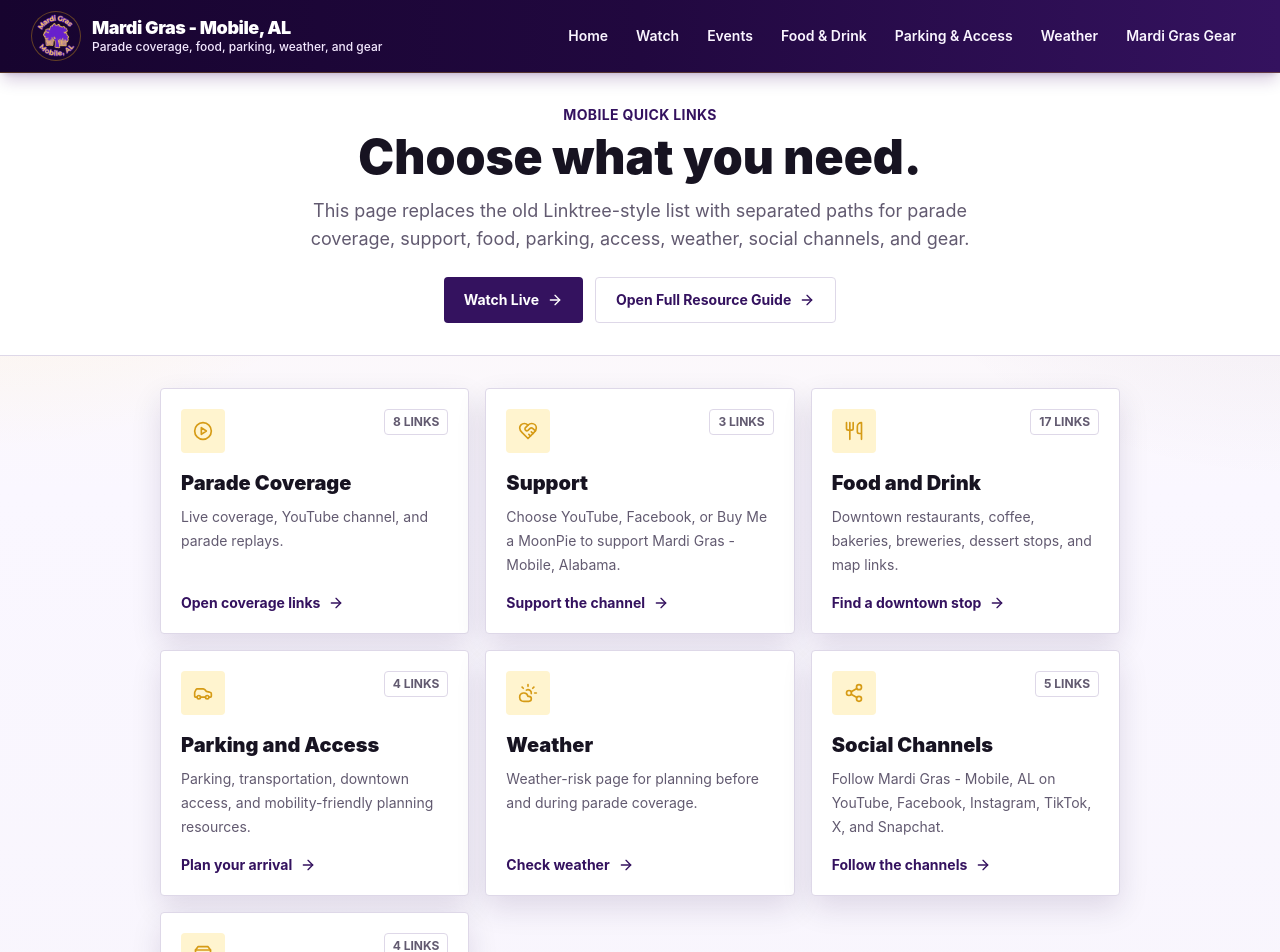
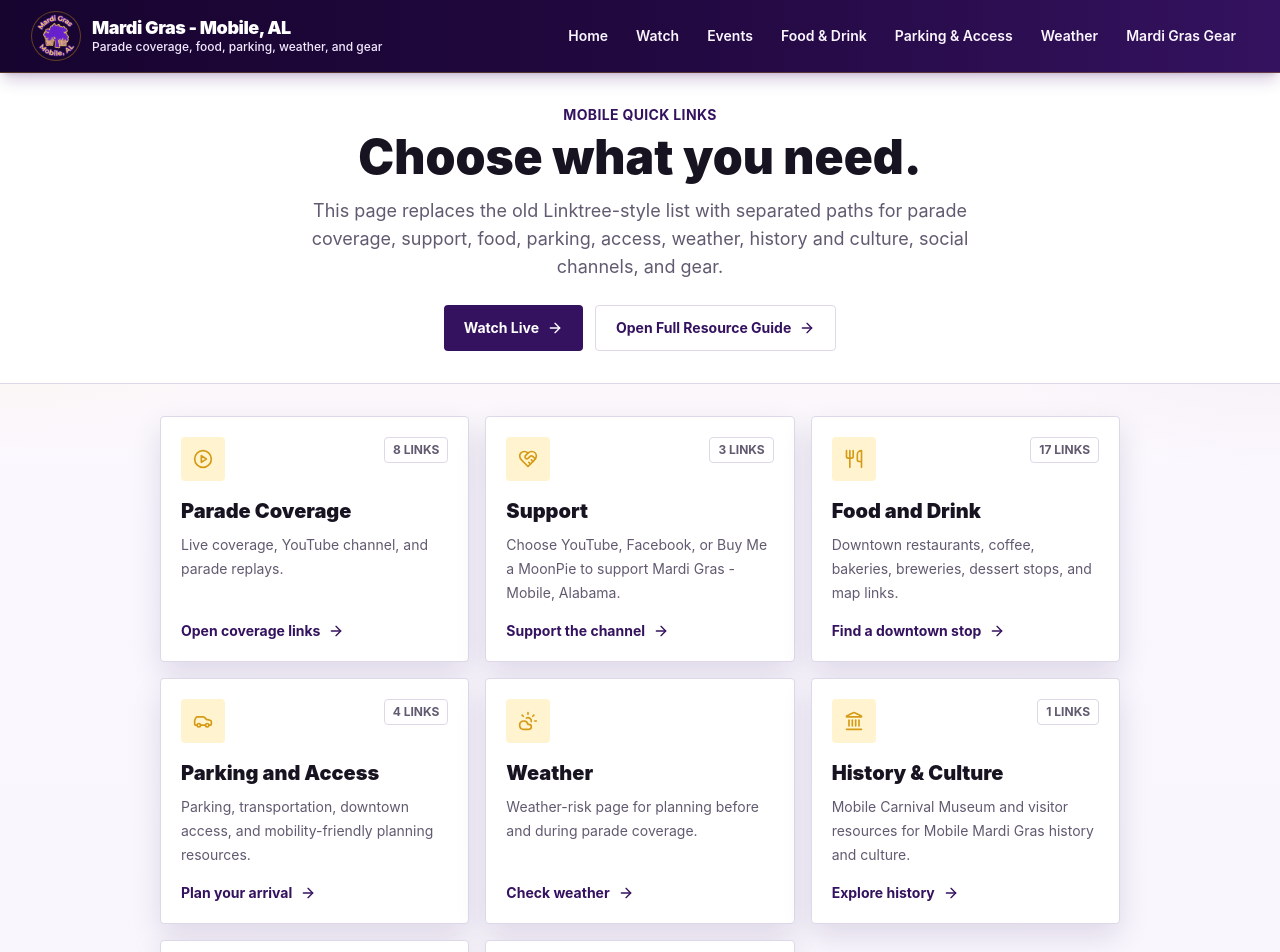
Before and after one commit to TheCryptoArborist/251mardigras, a Next.js app: page /links in a window 1280 px wide. Shown: the top 952 px of the page. Built offline with nearby package versions, Linux system fonts and the light colour scheme; no server answers; the database is empty; what @next/env would draw is missing.

Commit message:
Add history culture quick link

```diff
--- a/src/app/links/page.tsx
+++ b/src/app/links/page.tsx
@@ -5,6 +5,7 @@ import {
   CloudSun,
   ExternalLink,
   HeartHandshake,
+  Landmark,
   MapPinned,
   PlayCircle,
   Share2,
@@ -57,8 +58,16 @@ const quickLinkGroups = [
     action: "Check weather"
   },
   {
+    title: "History & Culture",
+    description: "Mobile Carnival Museum and visitor resources for Mobile Mardi Gras history and culture.",
+    href: "/links/history-culture",
+    categories: ["History & Culture"],
+    icon: <Landmark className="h-5 w-5" aria-hidden="true" />,
+    action: "Explore history"
+  },
+  {
     title: "Social Channels",
-    description: "Follow Mardi Gras - Mobile, AL on YouTube, Facebook, Instagram, TikTok, X, and Snapchat.",
+    description: "Follow Mardi Gras - Mobile, AL on YouTube, Facebook, Instagram, TikTok, and X.",
     href: "/links/social-channels",
     categories: ["Social Media"],
     icon: <Share2 className="h-5 w-5" aria-hidden="true" />,
@@ -86,7 +95,7 @@ export default async function LinksPage() {
             Choose what you need.
           </h1>
           <p className="mx-auto mt-4 max-w-2xl text-base leading-7 text-parade-muted sm:text-lg">
-            This page replaces the old Linktree-style list with separated paths for parade coverage, support, food, parking, access, weather, social channels, and gear.
+            This page replaces the old Linktree-style list with separated paths for parade coverage, support, food, parking, access, weather, history and culture, social channels, and gear.
           </p>
           <div className="mt-6 flex flex-wrap justify-center gap-3">
             <Link href="/watch" className="inline-flex items-center justify-center gap-2 rounded bg-parade-purple px-5 py-3 text-sm font-bold text-white hover:bg-parade-purpleDark">
```
